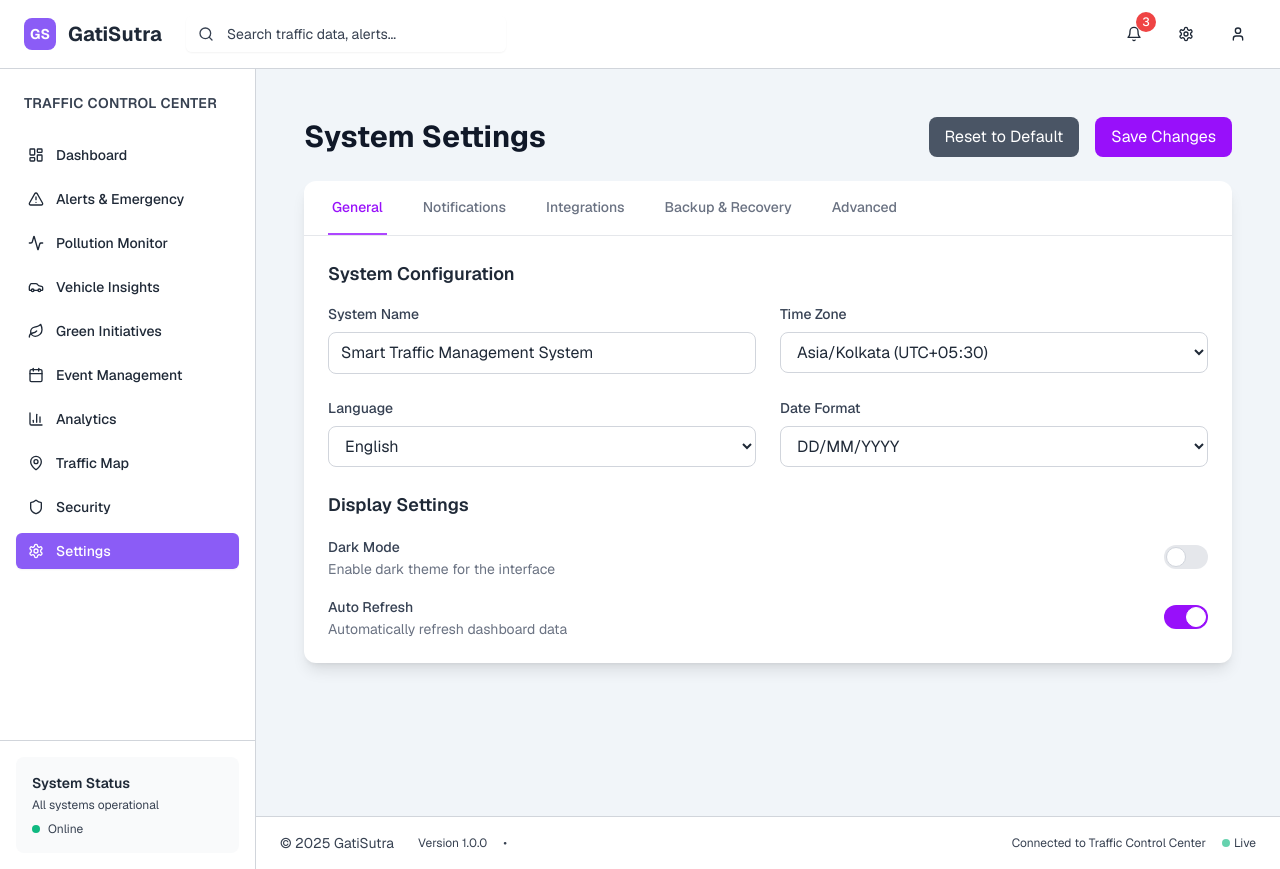
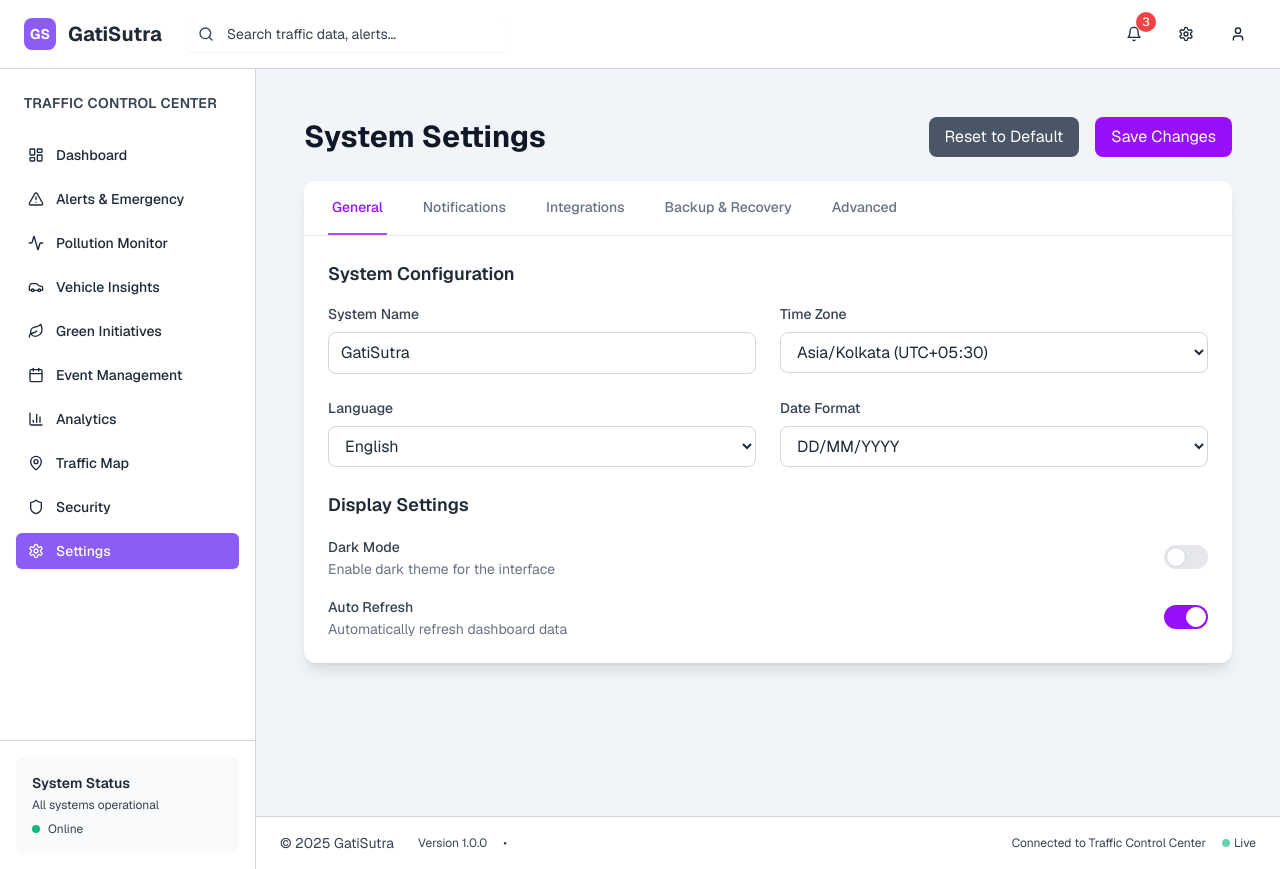
Before and after one commit to atharvadudhe/GatiSutra, a Next.js app: page / in a window 1280 px wide. Both pictures are taken after a click on the button "Settings". Built offline with nearby package versions, Linux system fonts and the light colour scheme.

Commit message:
settings update

```diff
--- a/components/Settings.jsx
+++ b/components/Settings.jsx
@@ -68,7 +68,7 @@ const Settings = () => {
                     <label className="block text-sm font-medium text-gray-700 mb-2">System Name</label>
                     <input
                       type="text"
-                      defaultValue="Smart Traffic Management System"
+                      defaultValue="GatiSutra"
                       className="w-full px-3 py-2 border border-gray-300 rounded-lg focus:ring-2 focus:ring-purple-500 focus:border-transparent"
                     />
                   </div>
```
